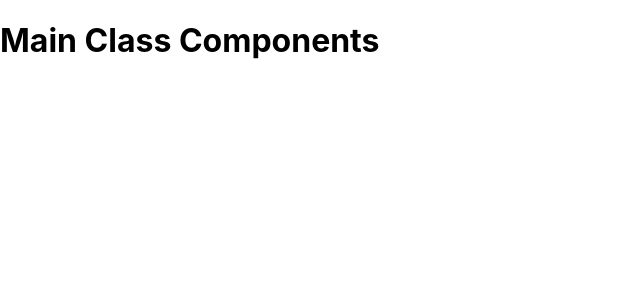
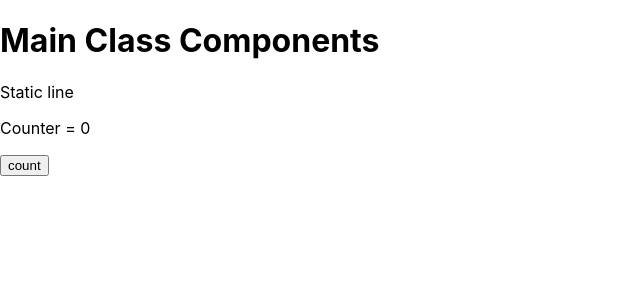
Before and after one commit to lingar-studying/react-hooks-demo, a React (Create React App) app: page /classes in a window 1280 px wide. Shown: the top 300 px of the page, without its empty margins (0-640 px from the left). Built offline with nearby package versions, Linux system fonts and the light colour scheme.

Commit message:
starting...

```diff
--- a/src/App.js
+++ b/src/App.js
@@ -25,7 +25,7 @@ function App() {
 
             <main>
                 <h1>React App.js</h1>
-
+                {/*TODO - make the routing from here not on all page. */}
                 <h3><Link to="/classes">Classes</Link> </h3>
                 <h3><Link to="/hooks">Hooks</Link></h3>
                 {/*<MainClassComponent/>*/}
--- a/src/class-components/MainClassComponent.jsx
+++ b/src/class-components/MainClassComponent.jsx
@@ -1,4 +1,5 @@
 import React from "react";
+import {Counter} from "./ManyClassComponents";
 
 export class MainClassComponent extends React.Component{
 
@@ -6,6 +7,7 @@ export class MainClassComponent extends React.Component{
         return(
             <div>
                 <h1>Main Class Components</h1>
+                <Counter/>
 
 
             </div>
--- a/src/class-components/ManyClassComponents.jsx
+++ b/src/class-components/ManyClassComponents.jsx
@@ -0,0 +1,38 @@
+import React from "react";
+
+
+export class Counter extends React.Component {
+
+    constructor(props) {
+        super(props);
+
+        this.state = {
+            count: 0
+        }
+    }
+
+    render() {
+        return (
+            <div>
+                <p>Static line </p>
+
+                <p
+
+
+                >Counter = {this.state.count}</p>
+
+
+                <button onClick={() => {
+                    this.setState(
+                        {
+                            count: this.state.count + 1
+                        })
+                }
+                }>
+                    count
+                </button>
+            </div>
+        );
+    }
+
+}
```
